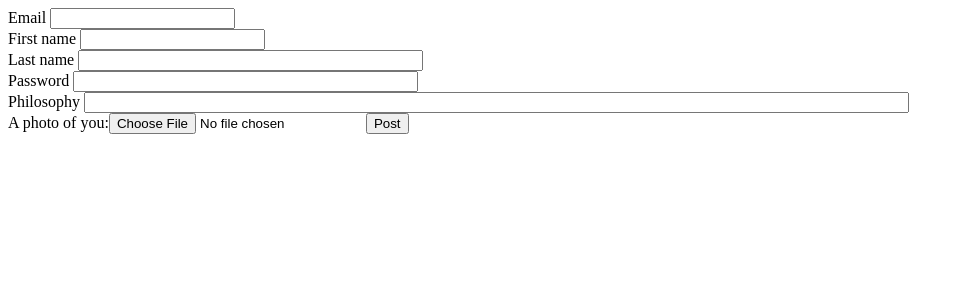
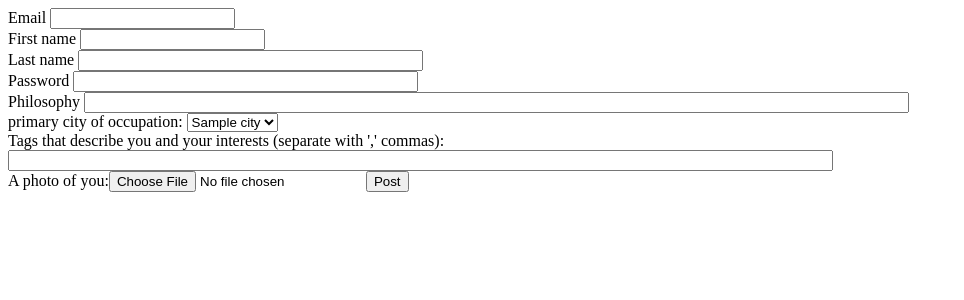
Before and after one commit to terra823/OccuDopt, a Flask app: template occudopt/templates/add.html in a window 1280 px wide. Shown: the top 300 px of the page, without its empty margins (0-964 px from the left). Run offline with Flask 2, Linux system fonts and the light colour scheme; the template is opened without the code that fills it: most values are stand-ins (such as "Sample title", 1, 10 or a date in 2020); form fields are guessed from the names that the template uses.

Commit message:
minor modifications, added rest of files

```diff
--- a/occudopt/models.py
+++ b/occudopt/models.py
@@ -34,7 +34,7 @@ class User(db.Document):
 	last_name = db.StringField(max_length = 50)
 	password = db.StringField(max_length = 200)
 	philosophy = db.StringField(max_length = 1000)
-	tags = ListField(StringField(max_length=30))
+	tags = ListField(StringField(max_length=100))
 	is_group = db.BooleanField()
 	pictures = ListField(ReferenceField('Image'))
 	profile_picture = ReferenceField('Image')
--- a/occudopt/templates/add.html
+++ b/occudopt/templates/add.html
@@ -1,11 +1,17 @@
 <!doctype html>
 
 <form method="POST" action="" enctype=multipart/form-data>
-{{ form.email.label }} {{ form.email(size=20) }}</br>
-{{ form.first_name.label }} {{ form.first_name(size=20) }}</br>
-{{ form.last_name.label }} {{ form.last_name(size=40) }}</br>
-{{ form.password.label }} {{ form.password(size=40) }}</br>
-{{ form.philosophy.label}} {{form.philosophy(size=100) }}</br>
+{{ form.email.label }} {{ form.email(size=20) }}<br/>
+{{ form.first_name.label }} {{ form.first_name(size=20) }}<br/>
+{{ form.last_name.label }} {{ form.last_name(size=40) }}<br/>
+{{ form.password.label }} {{ form.password(size=40) }}<br/>
+{{ form.philosophy.label}} {{ form.philosophy(size=100) }}<br/>
+primary city of occupation: <select name="city">
+{% for city in cities %}
+<option value="{{city.name}}">{{city.name}}</option>
+{% endfor %}
+</select><br/>
+Tags that describe you and your interests (separate with ',' commas): <input type="text" name="tags" size=100 /><br/>
 A photo of you:<input type=file name=photo>
 <input type="submit" value="Post">
 </form>
--- a/occudopt/templates/unadopted_users.html
+++ b/occudopt/templates/unadopted_users.html
@@ -1,5 +1,5 @@
 <table border="1">
-	<tr><th>User</th><th>Tags</th><th>City</th><th>Philosophy</th></tr>
+	<tr><th>User</th><th>Tags</th><th>City</th><th>Philosophy</th><th>ProfilePic</th></tr>
 
 {% for user in users %}
 	<tr>
@@ -7,6 +7,7 @@
   		<td>{% for tag in user.tags %}{{tag}},{% endfor %}</td>
 		<td>{{ user.primary_city }}</td>
 		<td>{{ user.philosophy }}</td>
+		<td><img src= "http://localhost:5000/_uploads/photos/{{ user.profile_picture.image_path}}" height = 120, width = 120/></td>
 	</tr>
 {% endfor %}
 
```
Also changed, not shown: occudopt/views.py (+9 -2 lines).
